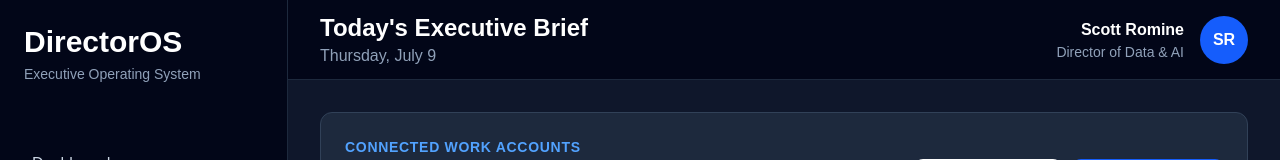
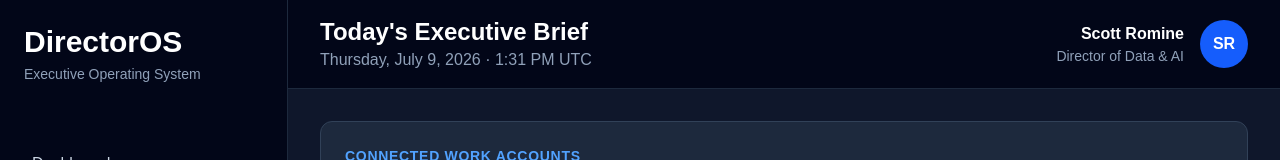
Before and after one commit to sromine1/director-os, a Next.js app: page / in a window 1280 px wide. Shown: the top 160 px of the page. Built offline with nearby package versions, Linux system fonts and the light colour scheme; no server answers; the database is empty.

Commit message:
Show current local date and time in header

```diff
--- a/components/layout/Header.tsx
+++ b/components/layout/Header.tsx
@@ -1,25 +1,53 @@
+"use client";
+
+import { useEffect, useState } from "react";
+
 export default function Header() {
+  const [now, setNow] = useState<Date | null>(null);
+
+  useEffect(() => {
+    const updateClock = () => setNow(new Date());
+    updateClock();
+
+    const interval = window.setInterval(updateClock, 60_000);
+    return () => window.clearInterval(interval);
+  }, []);
+
+  const dateLabel = now
+    ? new Intl.DateTimeFormat(undefined, {
+        weekday: "long",
+        month: "long",
+        day: "numeric",
+        year: "numeric",
+      }).format(now)
+    : "Loading today’s date…";
+
+  const timeLabel = now
+    ? new Intl.DateTimeFormat(undefined, {
+        hour: "numeric",
+        minute: "2-digit",
+        timeZoneName: "short",
+      }).format(now)
+    : null;
+
   return (
-    <header className="h-20 border-b border-slate-800 bg-slate-950 flex items-center justify-between px-8">
+    <header className="min-h-20 border-b border-slate-800 bg-slate-950 flex items-center justify-between px-8 py-4">
       <div>
         <h2 className="text-2xl font-semibold text-white">
           Today&apos;s Executive Brief
         </h2>
 
         <p className="text-slate-400">
-          Thursday, July 9
+          {dateLabel}
+          {timeLabel ? ` · ${timeLabel}` : ""}
         </p>
       </div>
 
       <div className="flex items-center gap-4">
         <div className="text-right">
-          <p className="font-semibold text-white">
-            Scott Romine
-          </p>
+          <p className="font-semibold text-white">Scott Romine</p>
 
-          <p className="text-slate-400 text-sm">
-            Director of Data & AI
-          </p>
+          <p className="text-slate-400 text-sm">Director of Data & AI</p>
         </div>
 
         <div className="w-12 h-12 rounded-full bg-blue-600 flex items-center justify-center font-bold text-white">
```
